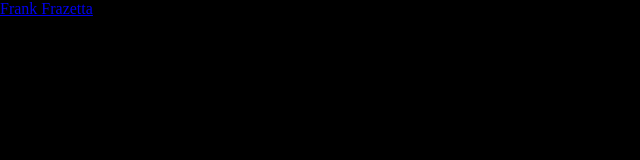
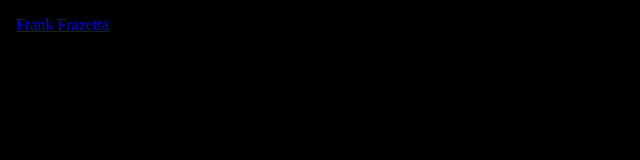
Before and after one commit to Finbel/nelltrick, a website: page index.html in a window 1280 px wide. Shown: the whole page, without its empty margins (0-640 px from the left). Drawn offline with Linux system fonts and the light colour scheme; a web font is replaced by a local one.

Commit message:
add some basic artsts page styling

```diff
--- a/index.html
+++ b/index.html
@@ -7,6 +7,8 @@
     <title>Artists</title>
     <link rel="stylesheet" href="./styles/output.css" />
   </head>
-  <body></body>
+  <body>
+    <div class="artists-list" id="artists-list"></div>
+  </body>
   <script src="index.js"></script>
 </html>
--- a/index.js
+++ b/index.js
@@ -1,3 +1,5 @@
+const artistsList = document.getElementById('artists-list')
+
 fetch(`./artists.json`)
   .then((response) => response.json())
   .then(({ artists }) => {
@@ -5,6 +7,6 @@ fetch(`./artists.json`)
       const link = document.createElement('a')
       link.innerText = artist.name
       link.href = `/artist/index.html?artist=${artist.id}`
-      document.body.appendChild(link)
+      artistsList.appendChild(link)
     })
   })
--- /dev/null
+++ b/styles/artists-page.scss
@@ -0,0 +1,10 @@
+.artists-list {
+  display: flex;
+  flex-direction: column;
+  gap: 1em;
+  padding: 1em;
+}
+
+.artists-list a {
+  display: block;
+}
--- a/styles/input.scss
+++ b/styles/input.scss
@@ -1,4 +1,5 @@
 @use './artist-page.scss';
+@use './artists-page.scss';
 
 @import url('https://fonts.googleapis.com/css2?family=Barlow+Condensed:wght@400;700&family=Barlow:wght@400;700&family=Bellefair&display=swap');
 
```
Also changed, not shown: styles/output.css, 1 other file.
